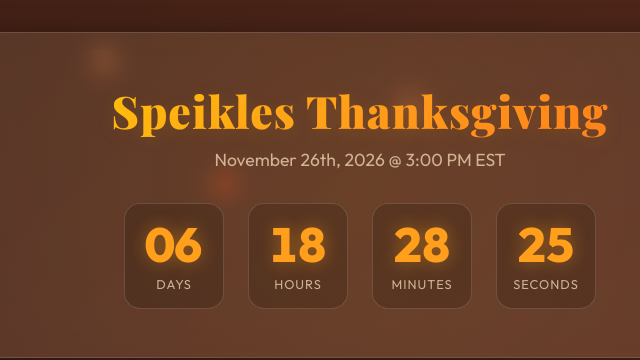
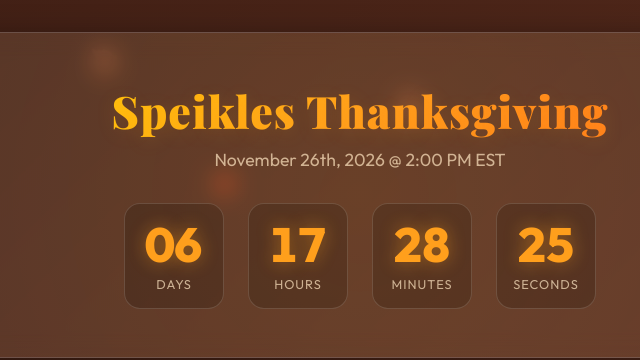
Before and after one commit to brutusx00-art/tksgiving, a website: page index.html in a window 1280 px wide. Shown: the top 360 px of the page, 280-920 px from the left. Drawn offline with nearby package versions, Linux system fonts and the light colour scheme; no server answers.

Commit message:
Change Thanksgiving party time from 3pm to 2pm EST

```diff
--- a/index.html
+++ b/index.html
@@ -26,7 +26,7 @@
         <!-- Hero Section with Countdown -->
         <div class="hero-card">
             <h1>Speikles Thanksgiving</h1>
-            <p class="subtitle">November 26th, 2026 @ 3:00 PM EST</p>
+            <p class="subtitle">November 26th, 2026 @ 2:00 PM EST</p>
 
             <div class="countdown-container" id="countdown">
                 <div class="time-unit">
--- a/script.js
+++ b/script.js
@@ -1,6 +1,6 @@
 document.addEventListener('DOMContentLoaded', () => {
     // --- Countdown Logic ---
-    const targetDate = new Date('November 26, 2026 15:00:00 EST').getTime();
+    const targetDate = new Date('November 26, 2026 14:00:00 EST').getTime();
 
     function updateCountdown() {
         const now = new Date().getTime();
```
